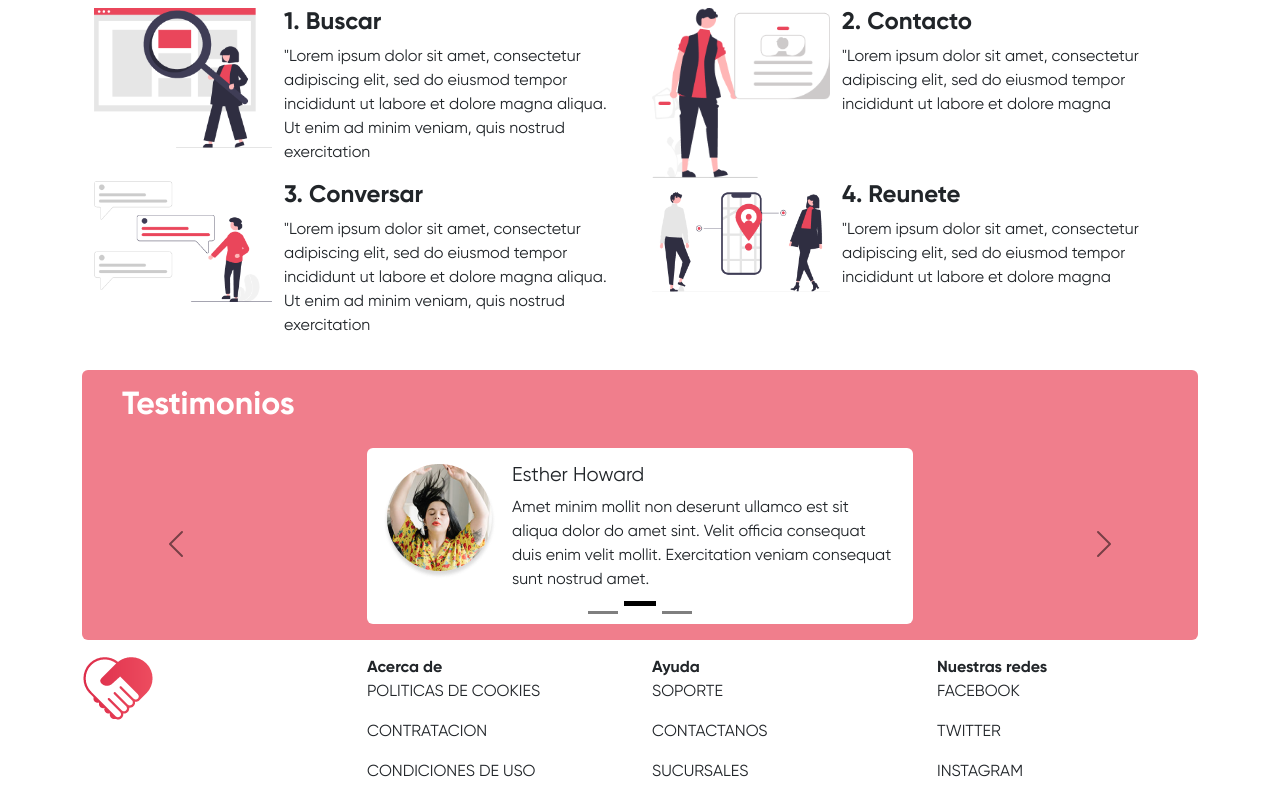
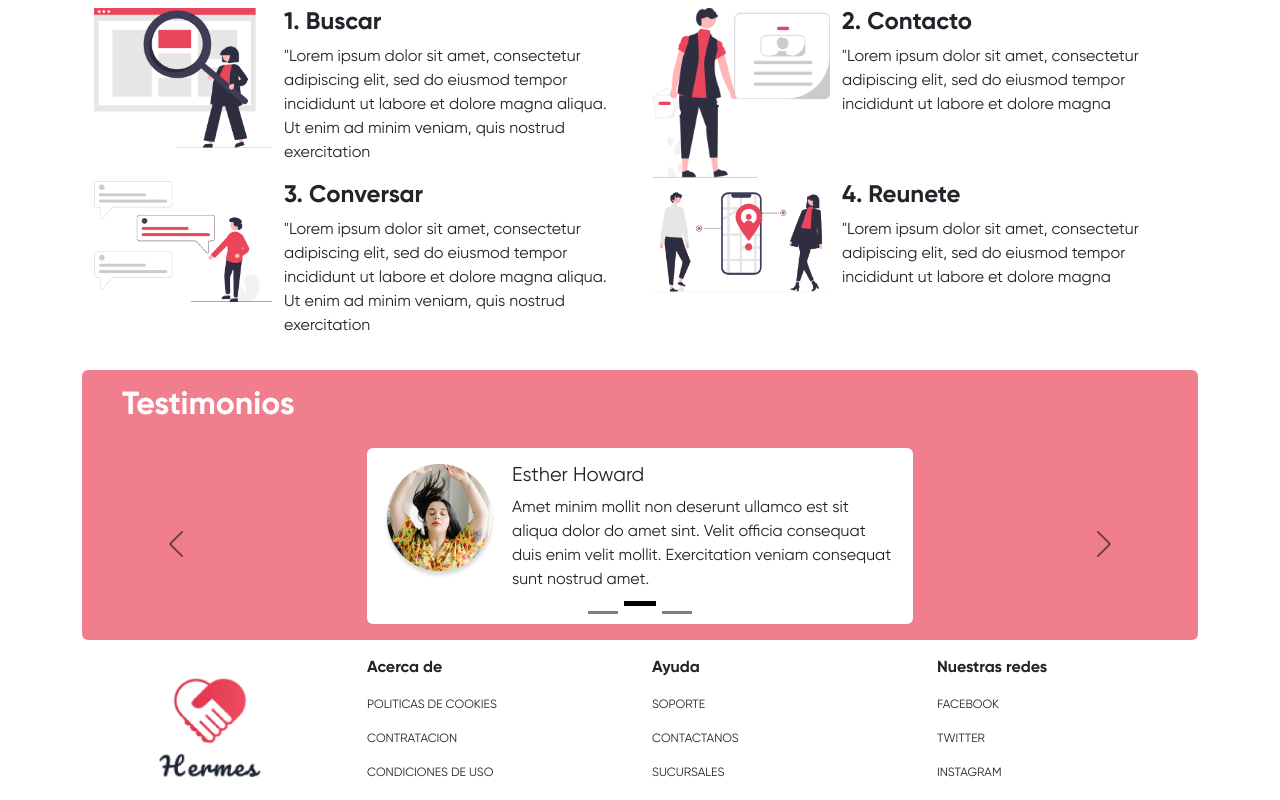
Before and after one commit to No-Country/s4-02-t-python-frontend, a React (Create React App) app: page / in a window 1280 px wide. Shown: the part 1567-2367 px from the top of the page. Built offline with nearby package versions, Linux system fonts and the light colour scheme.

Commit message:
footer styling

```diff
--- a/src/components/other/footer/Footer.jsx
+++ b/src/components/other/footer/Footer.jsx
@@ -1,33 +1,40 @@
 import React from 'react';
-import brandImg from '../../../assets/isotipo.png';
+import './footer.scss';
+import brandImg from '../../../assets/footer/isologotipo.png';
 
 export default function Footer() {
   return (
     <footer className='container mx-auto'>
         <div className='row'>
-            <div className='col'>
-                <img src={brandImg} alt="" />
+            <div className='col my-auto text-center'>
+                <img src={brandImg} alt="" className='w-50' />
             </div>
             <div className='col'>
                 <strong>Acerca de</strong>
+                <div className='container-links mt-3'>
                     <p>POLITICAS DE COOKIES</p>
                     <p>CONTRATACION</p>
                     <p>CONDICIONES DE USO</p>
                 </div>
+            </div>
 
             <div className='col'>
                 <strong>Ayuda</strong>
+                <div className='container-links mt-3'>
                     <p>SOPORTE</p>
                     <p>CONTACTANOS</p>
                     <p>SUCURSALES</p>
                 </div>
+            </div>
             <div className='col'>
                 <strong>Nuestras redes</strong>
+                <div className='container-links mt-3'>
                     <p>FACEBOOK</p>
                     <p>TWITTER</p>
                     <p>INSTAGRAM</p>
                 </div>
             </div>
+        </div>
     </footer>
   )
 }
--- /dev/null
+++ b/src/components/other/footer/footer.scss
@@ -0,0 +1,3 @@
+footer .row .col .container-links {
+    font-size: 0.75rem;
+}
```
Also changed, not shown: src/assets/footer/isologotipo.png (added). Lines whose indentation alone changed are shown as unchanged.
